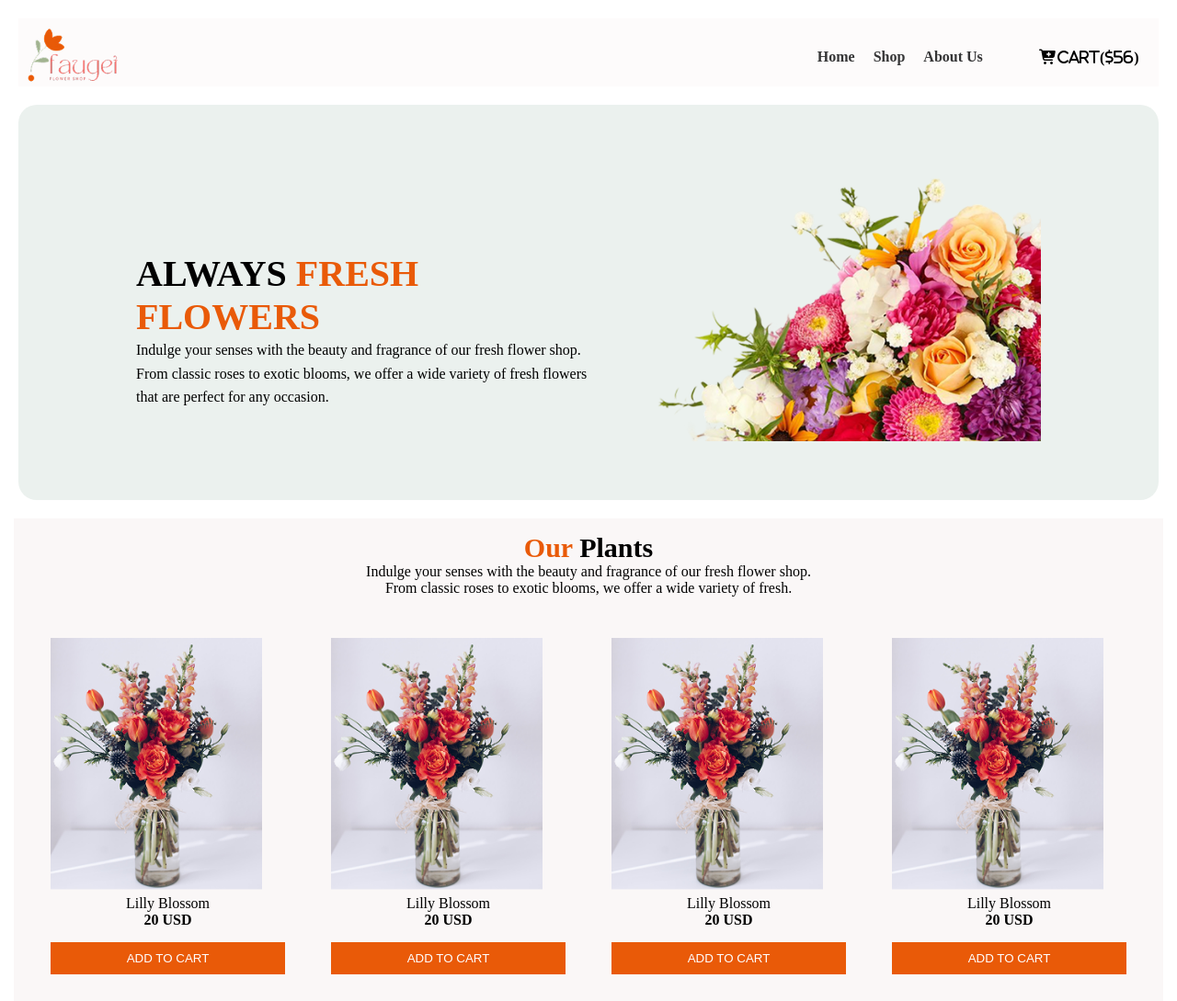
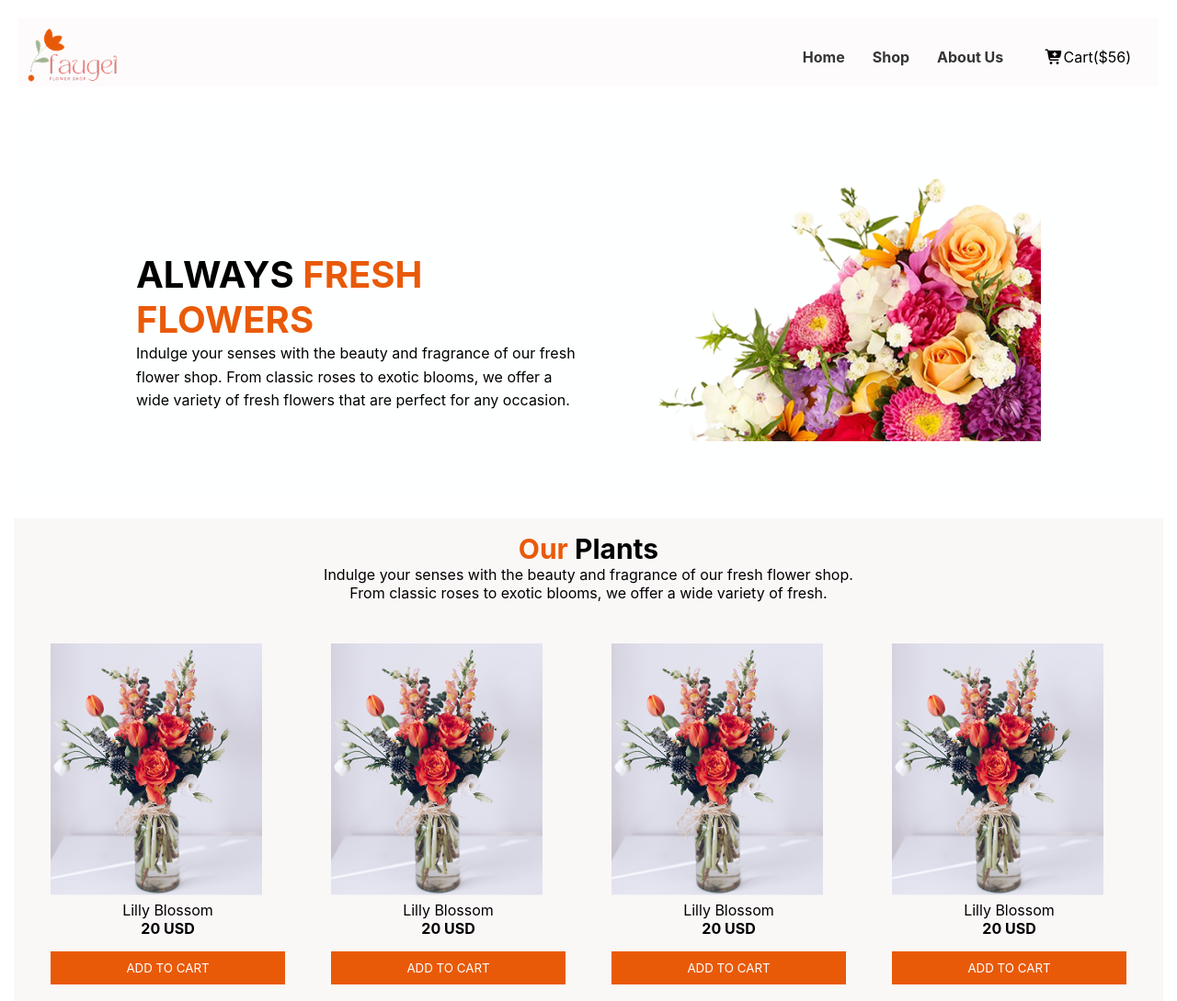
Before and after one commit to sintiarahman/my-second-responsive-assignment, a plain HTML site: page index.html in a window 1280 px wide. Shown: the top 1089 px of the page at 92% size. Drawn offline with Linux system fonts and the light colour scheme.

Commit message:
background-color-changed

```diff
--- a/index.css
+++ b/index.css
@@ -2,6 +2,8 @@
     margin: 0;
     padding: 0;
     box-sizing: border-box;
+    font-family:"Inter", sans-serif;
+
 }
 /*navbar*/
 .navbar{
@@ -11,7 +13,7 @@
     margin: 20px;
     padding-top: 10px;
     padding-left: 10px;
-    padding-right: 110px;
+    padding-right: 30px;
     align-items: center;
 
 }
@@ -22,8 +24,9 @@
 .nav-links{
     list-style: none;
     display: flex;
-    padding-left: 700px;
-    gap: 20px;
+    justify-content: end;
+padding-left: 700px;
+    gap: 30px;
     color: rgba(0, 0, 0, 1);
 
 }
@@ -43,7 +46,7 @@
     display: flex;
     justify-content: space-between;
     padding:60px 10%;
-    background-color: rgb(235, 241, 238);
+    background-color: rgb(254, 255, 255);
     border-radius: 20px;
 
 
@@ -291,6 +294,7 @@ color:rgba(233, 90, 8, 1) ;
 }
 /*--footer-section*/
 .footer{
+    background-color: rgb(250, 243, 243);
     display: flex;
     justify-content: space-around;
     margin-top: 70px;
@@ -381,8 +385,8 @@ color:rgba(233, 90, 8, 1) ;
         gap: 20px;
     }
     .row1,
-    .row2,
-    .row3{
+    .row2
+    {
 
         width:355px;
         height: 200px;
--- a/index.html
+++ b/index.html
@@ -8,7 +8,7 @@
 <link rel="stylesheet" href="https://cdnjs.cloudflare.com/ajax/libs/font-awesome/7.0.0/css/all.min.css" integrity="sha512-DxV+EoADOkOygM4IR9yXP8Sb2qwgidEmeqAEmDKIOfPRQZOWbXCzLC6vjbZyy0vPisbH2SyW27+ddLVCN+OMzQ==" crossorigin="anonymous" referrerpolicy="no-referrer" />
     <link rel="stylesheet" href="index.css">
 </head>
-<body class="inter-normal">
+<body>
     <header>
     <!--navbar-->
     <section>
@@ -19,9 +19,11 @@
             <ul class="nav-links">
                 <li><a href="">Home</a></li>
                 <li><a href="">Shop</a></li>
-                <li><a href="">About Us</a></li></ul>
+                <li><a href="">About Us</a></li>
+            </ul>
+            <div>
 
-                    <i class="fa-solid fa-cart-plus">Cart($56)</i>
+             <i class="fa-solid fa-cart-plus"></i><span>Cart($56)</span></div>
 
 
 
```
